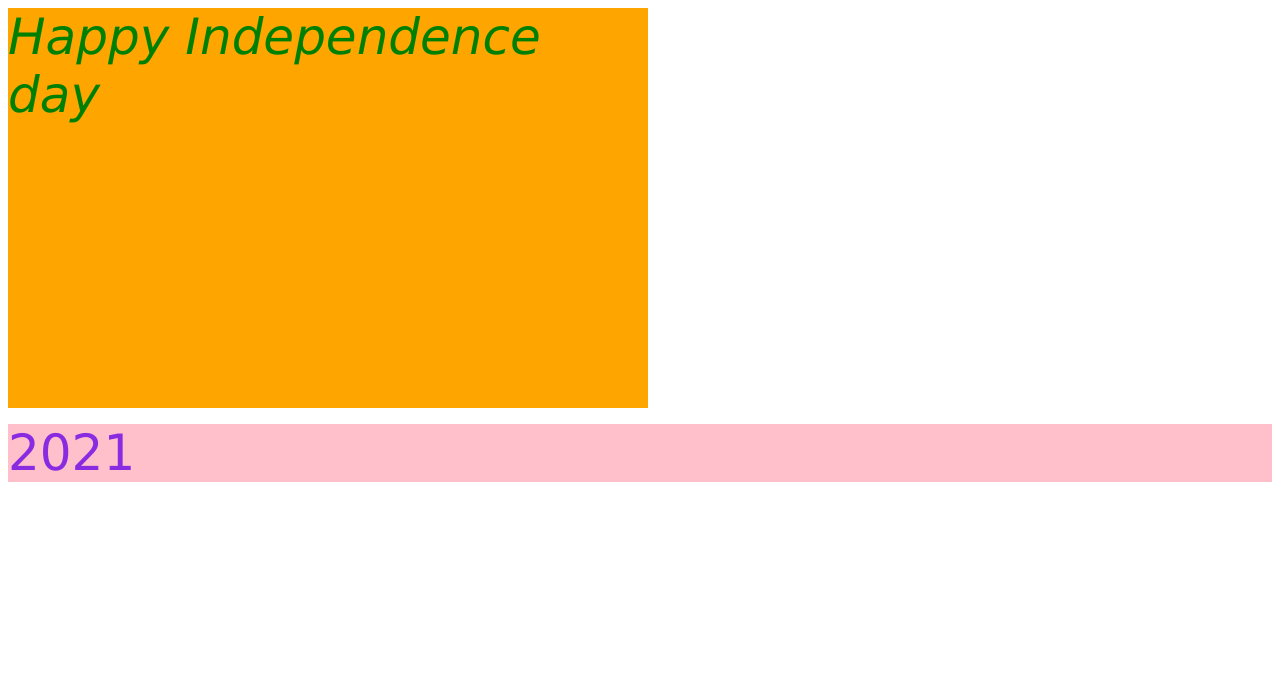
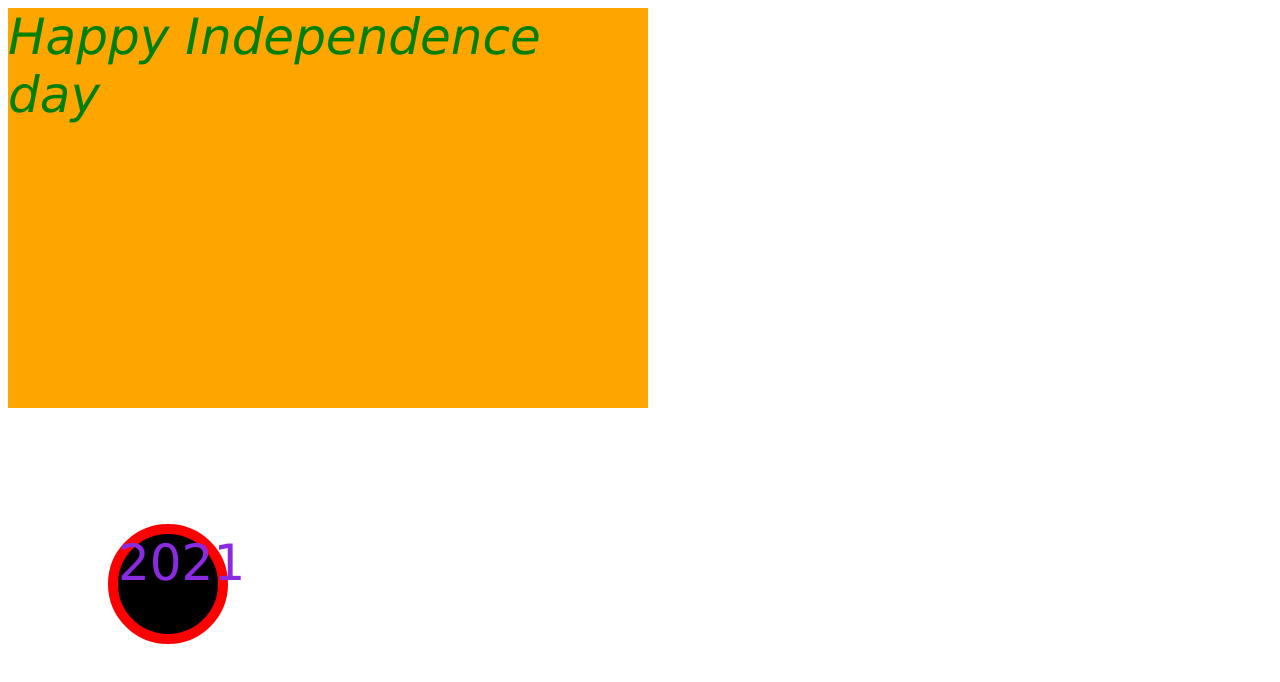
Before and after one commit to Abiramigopikrishnan/Weborama-lap1, a plain HTML site: page index.html in a window 1280 px wide. Drawn offline with Linux system fonts and the light colour scheme.

Commit message:
css-update

```diff
--- a/css/css/style.css
+++ b/css/style.css
@@ -84,3 +84,29 @@
     bottom: 50%;
     top:1rem;
 }
+.center{
+    padding:25px,100px,25px,100px;
+    margin:100px;
+    background-color: pink;
+    color: blueviolet;
+    position: relative;
+    font-family: 'Lucida Sans', 'Lucida Sans Regular', 'Lucida Grande', 'Lucida Sans Unicode', Geneva, Verdana, sans-serif;
+    height:100px;
+    width:100px;
+    /* bottom: 50%;
+    top:1rem; */
+}
+.center{
+    padding:25px,100px,25px,100px;
+    margin:100px;
+    background-color: black;
+    color: blueviolet;
+    position: relative;
+    font-family: 'Lucida Sans', 'Lucida Sans Regular', 'Lucida Grande', 'Lucida Sans Unicode', Geneva, Verdana, sans-serif;
+    height:100px;
+    width:100px;
+    border:10px solid red;
+    border-radius: 80px;
+    /* bottom: 50%;
+    top:1rem; */
+}
```
Also changed, not shown: demo.html (+2 -0 lines), index.html (renamed from css/index.html).
